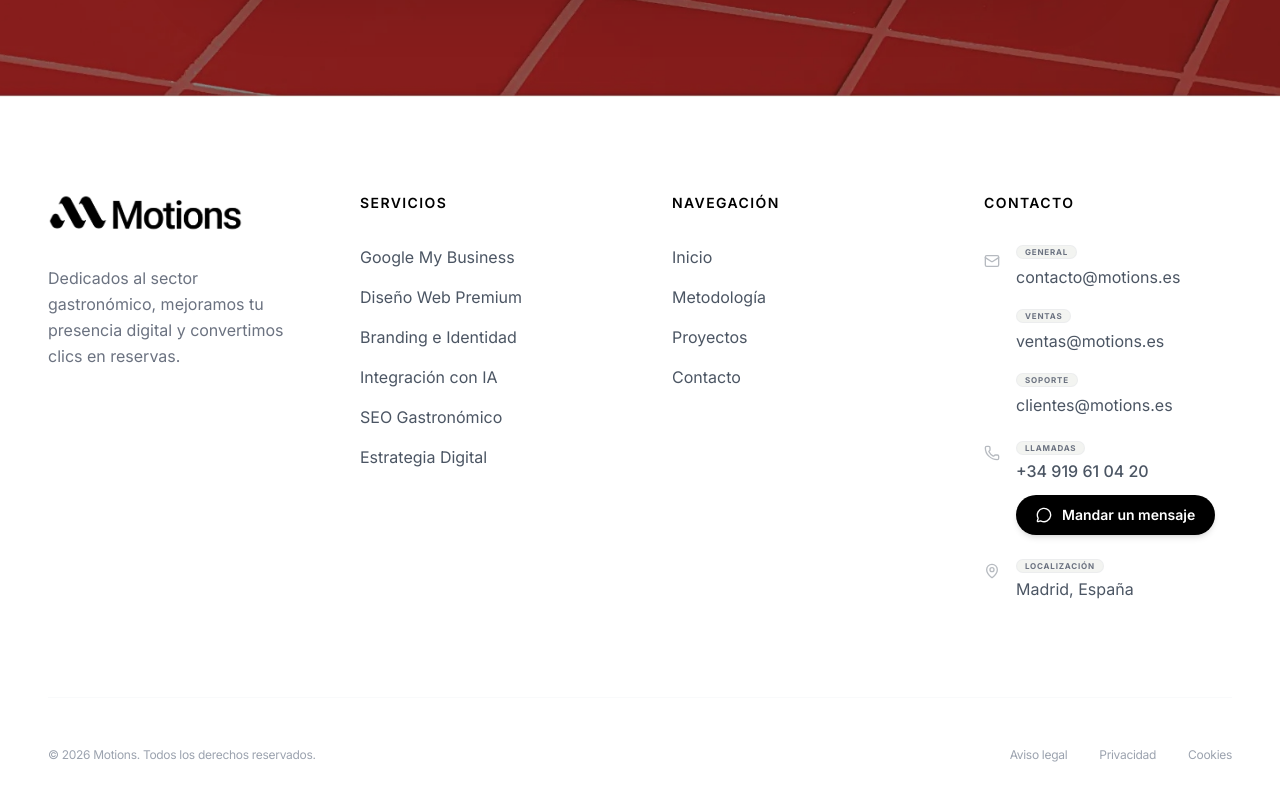
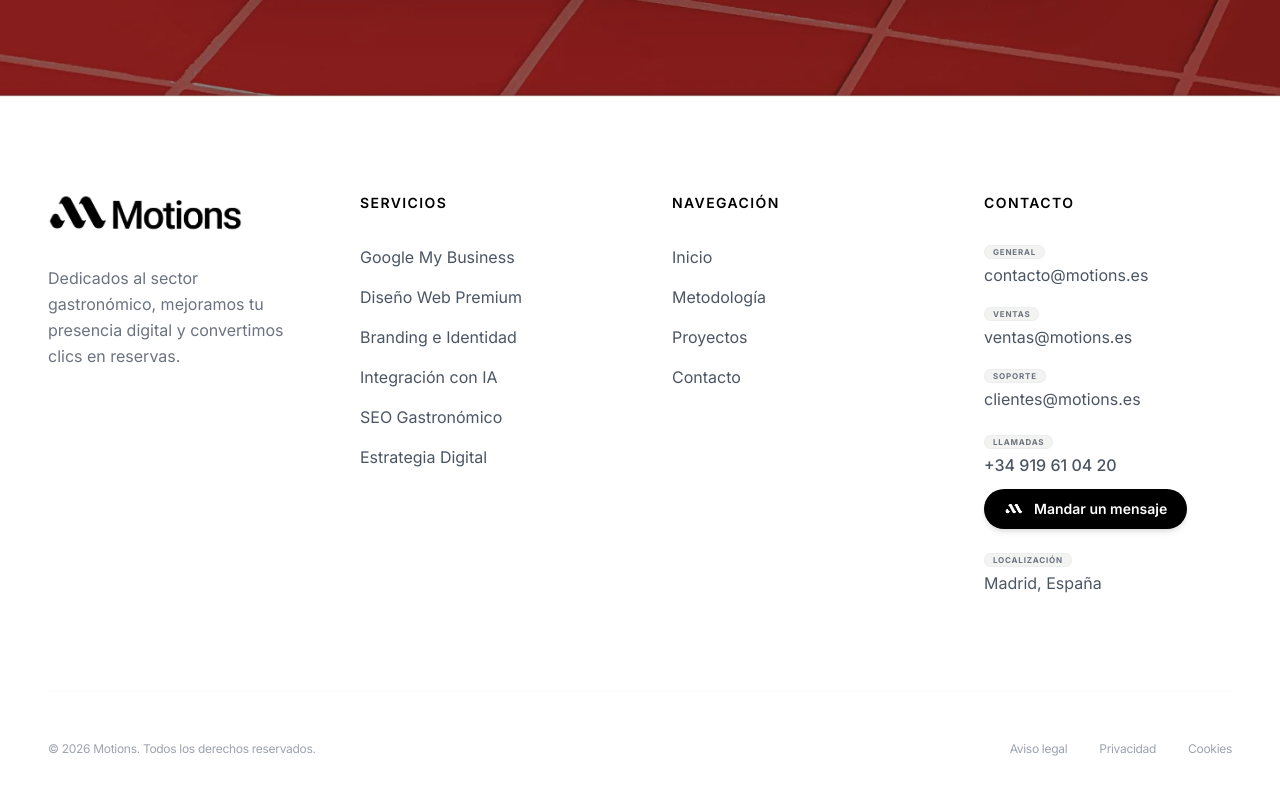
Before and after one commit to motionsmanagement/Motions, a React (Vite) app: page / in a window 1280 px wide. Shown: the part 6477-7277 px from the top of the page. Built offline with nearby package versions, Linux system fonts and the light colour scheme.

Commit message:
feat: abrir links en pestaña nueva y personalizar icono de footer con anagrama

```diff
--- a/components/Footer.tsx
+++ b/components/Footer.tsx
@@ -46,26 +46,24 @@ const Footer: React.FC = () => {
             <h5 className="text-black font-semibold mb-8 text-sm uppercase tracking-widest">Contacto</h5>
             <ul className="space-y-6">
               <li className="space-y-4">
-                <div className="flex items-start gap-4 text-gray-600">
-                  <Mail className="w-4 h-4 mt-2 shrink-0 opacity-40" />
+                <div className="flex items-start text-gray-600">
                   <div className="grid gap-5">
                     <div className="flex flex-col items-start">
-                      <span className="inline-flex px-2 py-0.5 rounded-full bg-[#f3f4f1] border border-gray-200/50 text-[8px] font-bold text-gray-500 uppercase tracking-widest mb-1.5 leading-none">General</span>
-                      <a href="mailto:contacto@motions.es" className="text-gray-600 hover:text-black transition-colors text-base">contacto@motions.es</a>
+                      <span className="inline-flex px-2 py-0.5 rounded-full bg-[#f3f4f1] border border-gray-200/50 text-[8px] font-bold text-gray-500 uppercase tracking-widest mb-1 leading-none">General</span>
+                      <a href="mailto:contacto@motions.es" target="_blank" rel="noopener noreferrer" className="text-gray-600 hover:text-black transition-colors text-base">contacto@motions.es</a>
                     </div>
                     <div className="flex flex-col items-start">
-                      <span className="inline-flex px-2 py-0.5 rounded-full bg-[#f3f4f1] border border-gray-200/50 text-[8px] font-bold text-gray-500 uppercase tracking-widest mb-1.5 leading-none">Ventas</span>
-                      <a href="mailto:ventas@motions.es" className="text-gray-600 hover:text-black transition-colors text-base">ventas@motions.es</a>
+                      <span className="inline-flex px-2 py-0.5 rounded-full bg-[#f3f4f1] border border-gray-200/50 text-[8px] font-bold text-gray-500 uppercase tracking-widest mb-1 leading-none">Ventas</span>
+                      <a href="mailto:ventas@motions.es" target="_blank" rel="noopener noreferrer" className="text-gray-600 hover:text-black transition-colors text-base">ventas@motions.es</a>
                     </div>
                     <div className="flex flex-col items-start">
-                      <span className="inline-flex px-2 py-0.5 rounded-full bg-[#f3f4f1] border border-gray-200/50 text-[8px] font-bold text-gray-500 uppercase tracking-widest mb-1.5 leading-none">Soporte</span>
-                      <a href="mailto:clientes@motions.es" className="text-gray-600 hover:text-black transition-colors text-base">clientes@motions.es</a>
+                      <span className="inline-flex px-2 py-0.5 rounded-full bg-[#f3f4f1] border border-gray-200/50 text-[8px] font-bold text-gray-500 uppercase tracking-widest mb-1 leading-none">Soporte</span>
+                      <a href="mailto:clientes@motions.es" target="_blank" rel="noopener noreferrer" className="text-gray-600 hover:text-black transition-colors text-base">clientes@motions.es</a>
                     </div>
                   </div>
                 </div>
               </li>
-              <li className="flex items-start gap-4 text-gray-600">
-                <Phone className="w-4 h-4 mt-1 shrink-0 opacity-40" />
+              <li className="flex items-start text-gray-600">
                 <div className="flex flex-col items-start">
                   <span className="inline-flex px-2 py-0.5 rounded-full bg-[#f3f4f1] border border-gray-200/50 text-[8px] font-bold text-gray-500 uppercase tracking-widest mb-1 leading-none">Llamadas</span>
                   <a href="tel:+34919610420" className="text-gray-600 hover:text-black transition-colors text-base font-medium mb-3">
@@ -73,15 +71,16 @@ const Footer: React.FC = () => {
                   </a>
                   <a
                     href="https://wa.me/34919610420"
+                    target="_blank"
+                    rel="noopener noreferrer"
                     className="flex items-center gap-2.5 px-5 py-2.5 bg-black text-white rounded-full text-sm font-semibold hover:bg-gray-800 transition-all shadow-md group"
                   >
-                    <MessageCircle className="w-4 h-4 text-white" />
+                    <img src="/anagram.png" alt="Motions Anagram" className="w-5 h-5 invert brightness-0" />
                     Mandar un mensaje
                   </a>
                 </div>
               </li>
-              <li className="flex items-start gap-4 text-gray-600">
-                <MapPin className="w-4 h-4 mt-1 shrink-0 opacity-40" />
+              <li className="flex items-start text-gray-600">
                 <div className="flex flex-col items-start">
                   <span className="inline-flex px-2 py-0.5 rounded-full bg-[#f3f4f1] border border-gray-200/50 text-[8px] font-bold text-gray-500 uppercase tracking-widest mb-1 leading-none">Localización</span>
                   <span className="text-gray-600 text-base">Madrid, España</span>
--- a/components/Navbar.tsx
+++ b/components/Navbar.tsx
@@ -123,6 +123,8 @@ const Navbar: React.FC = () => {
           <div className="flex gap-3 w-full mb-8">
             <a
               href="https://wa.me/34919610420"
+              target="_blank"
+              rel="noopener noreferrer"
               className="flex-1 py-4 rounded-full bg-black text-white font-semibold text-sm text-center shadow-2xl active:scale-95 transition-all"
               onClick={() => setIsMenuOpen(false)}
             >
@@ -140,6 +142,8 @@ const Navbar: React.FC = () => {
           {/* New Promo Banner - Linked to WhatsApp (Optimal visibility) */}
           <a
             href="https://wa.me/34919610420"
+            target="_blank"
+            rel="noopener noreferrer"
             className="flex-1 relative rounded-[2.5rem] overflow-hidden group block shadow-[0_32px_64px_-16px_rgba(0,0,0,0.3)] border border-black/[0.03]"
             onClick={() => setIsMenuOpen(false)}
           >
```
